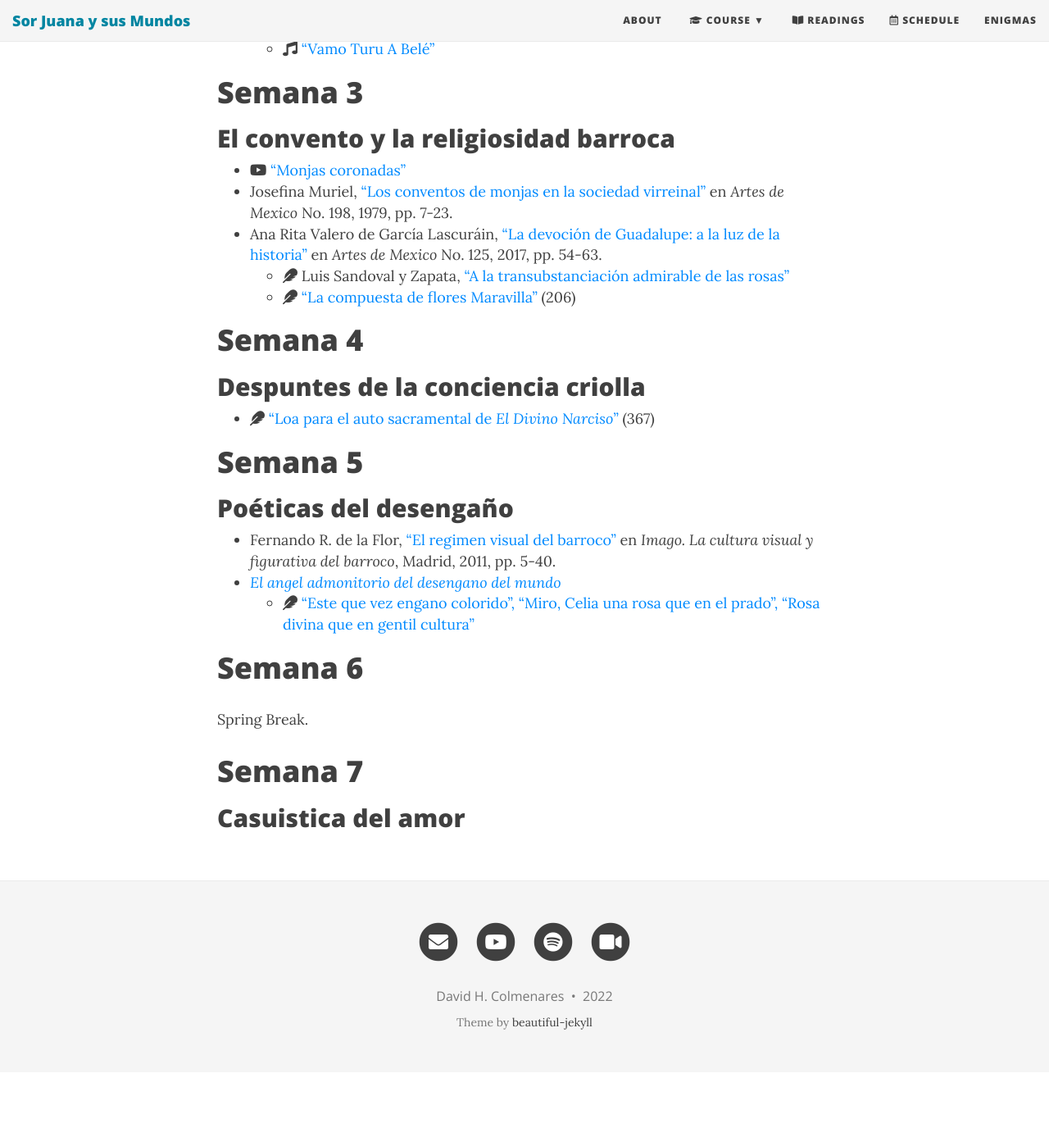
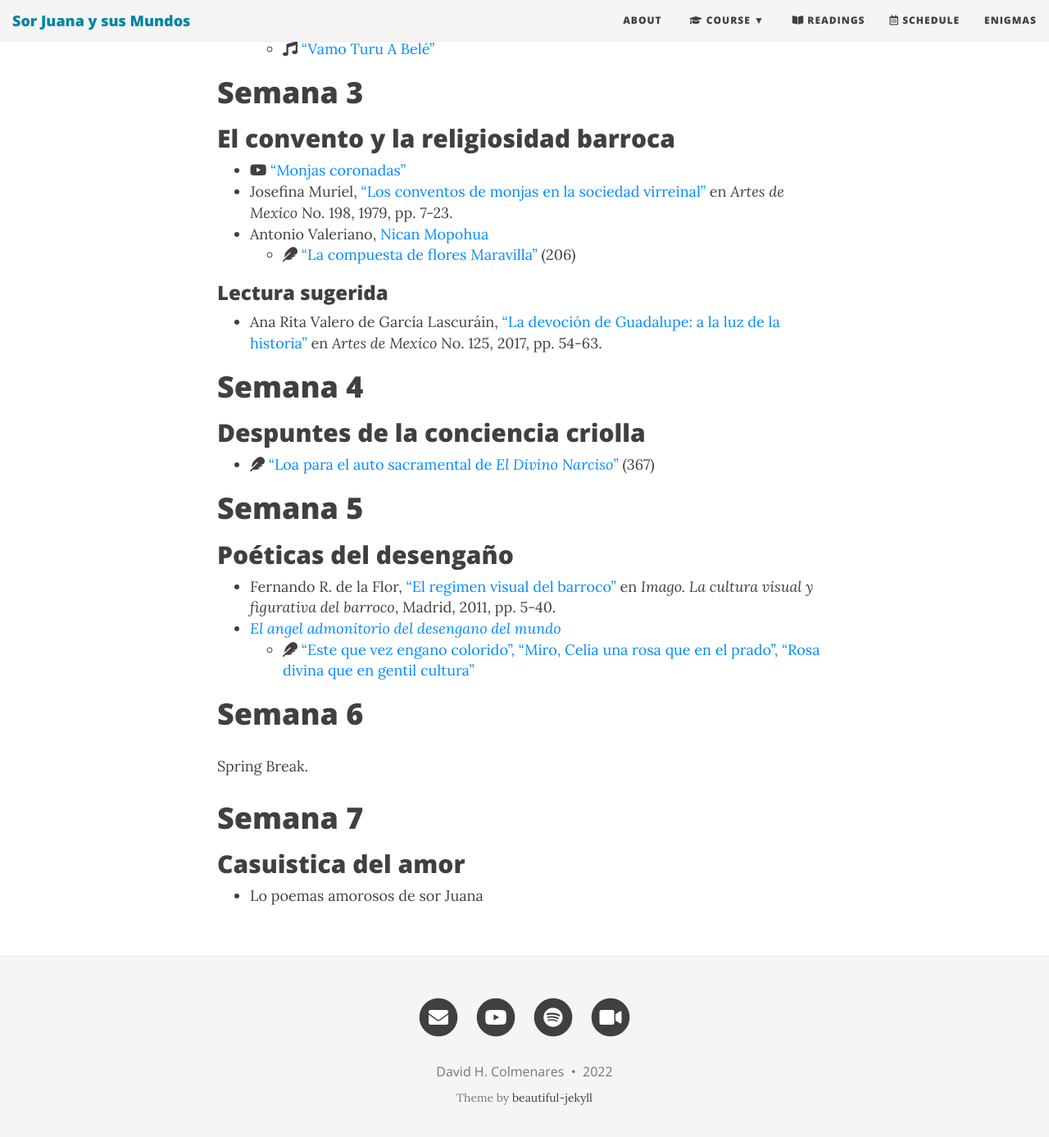
Before and after one commit to Hipomenes/sorjuana, a Jekyll site: the page built from syllabus.md, in a window 1280 px wide and 1400 px high, scrolled down 1719 px. Shown: the top 1387 px of the window at 82% size. Built offline with Jekyll 4.4.1, drawn with Linux system fonts in a browser that asks for light colours; nearby versions of some CDN libraries; before the commit the page ends 3027 px from its top, so only the background shows below that.

Commit message:
Update syllabus.md

```diff
--- a/syllabus.md
+++ b/syllabus.md
@@ -41,9 +41,12 @@ bigimg: http://www.ilovelibraries.org/sites/default/files/palafoxianazoom.png
 
 - <i class="fab fa-youtube"></i> ["Monjas coronadas"](https://youtu.be/wnylNhdtx-Q)
 - Josefina Muriel, ["Los conventos de monjas en la sociedad virreinal"](https://bushare-my.sharepoint.com/:b:/g/personal/dhcg_bu_edu/EYgRw9KflY9AjyJXAV6PZF4BtIw_uZdXvMPa48A0DfrtXg?e=aE1I0I) en *Artes de Mexico* No. 198, 1979, pp. 7-23.
+- Antonio Valeriano, [Nican Mopohua](https://bushare-my.sharepoint.com/:b:/g/personal/dhcg_bu_edu/ERFq1dozDdBMn16lYaR5gbMBGX7r2A4bDusZ4m5wVNU72w?e=GDktDp)
+    - <i class="fas fa-feather"></i> ["La compuesta de flores Maravilla"](https://bushare-my.sharepoint.com/:b:/g/personal/dhcg_bu_edu/EXRxsgepmypGjSL2MeMEDu4BlcoU_x-w03HAM4uQyF0F9g?e=Q2SEhK) (206)
+
+### Lectura sugerida
+
 -  Ana Rita Valero de García Lascuráin, ["La devoción de Guadalupe: a la luz de la historia"]() en *Artes de Mexico* No. 125, 2017, pp. 54-63.
-    - <i class="fas fa-feather"></i> Luis Sandoval y Zapata, ["A la transubstanciación admirable de las rosas"]()
-    - <i class="fas fa-feather"></i> ["La compuesta de flores Maravilla"]() (206)
 
 # Semana 4
 ## Despuntes de la conciencia criolla
@@ -63,3 +66,5 @@ Spring Break.
 
 # Semana 7
 ## Casuistica del amor
+
+- Lo poemas amorosos de sor Juana
```
